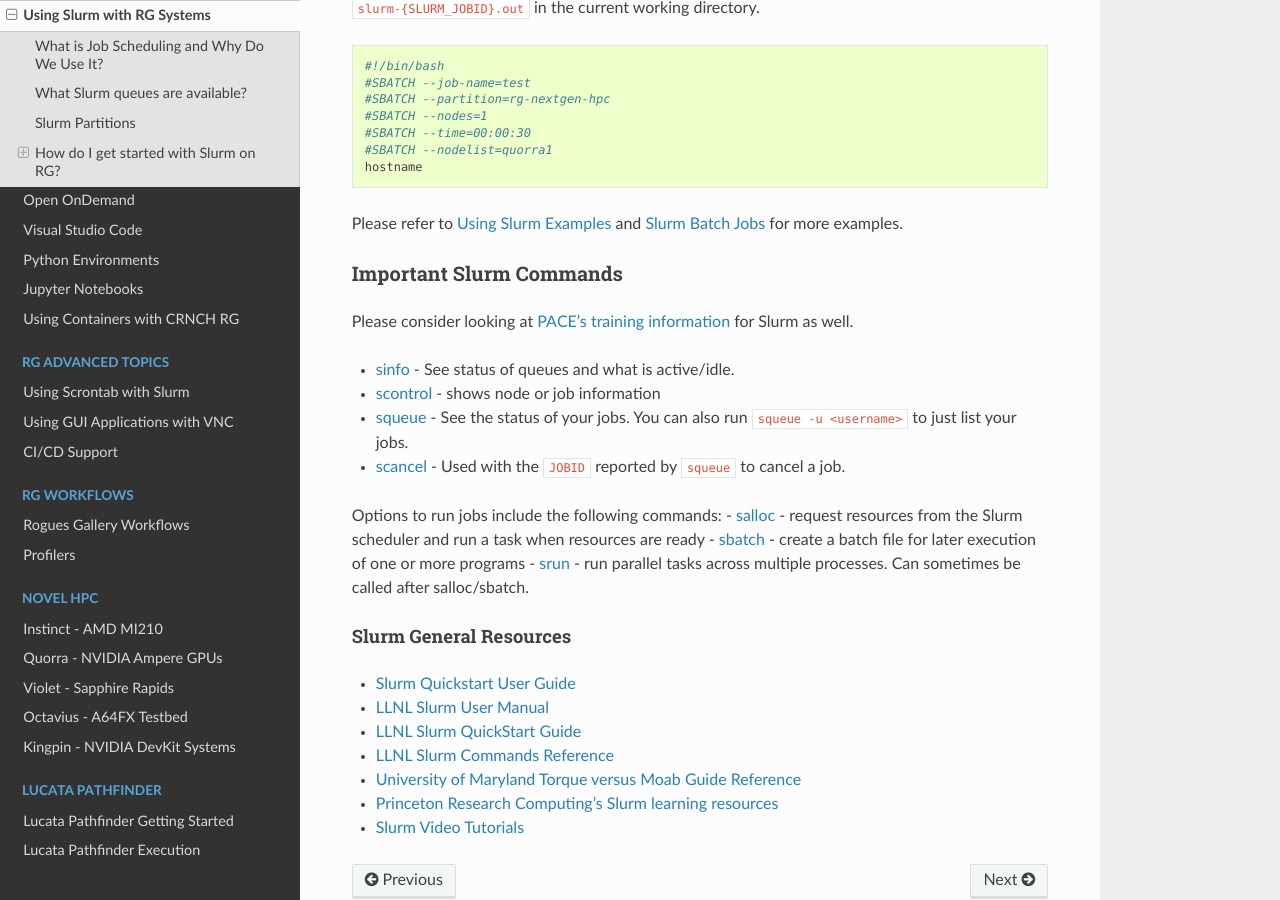
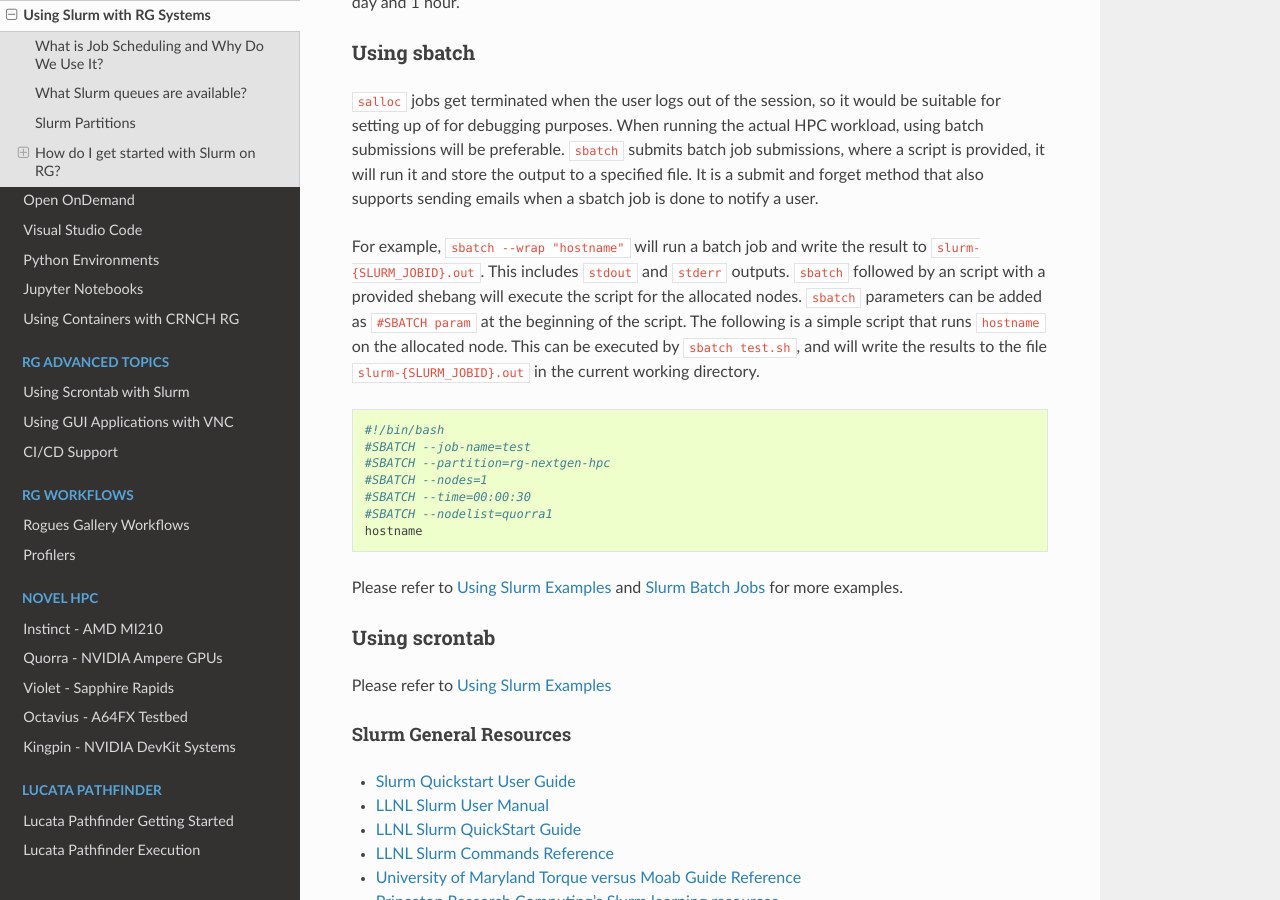
Before and after one commit to gt-crnch-rg/read-the-docs, a Sphinx documentation site: the page built from docs/general/using-slurm.rst, in a window 1280 px wide and 900 px high, scrolled down 2664 px. Built offline with Sphinx 7.4.7 and the Read the Docs theme 3.1.0, drawn with Linux system fonts in a browser that asks for light colours; pages that are not in the unit, such as notebooks, are missing from menus; some of the changed text lies outside the part shown.

Commit message:
add snippets for examples

```diff
--- a/docs/general/using-slurm.rst
+++ b/docs/general/using-slurm.rst
@@ -95,6 +95,21 @@
 - `RG Slurm Examples <https://gt-crnch-rg.readthedocs.io/en/main/general/using-slurm-examples.html>`__
 - `RG Workflows <https://gt-crnch-rg.readthedocs.io/en/main/general/rg-workflows.html>`__
 
+Important Slurm Commands
+~~~~~~~~~~~~~~~~~~~~~~~~
+
+Please consider looking at `PACE's training information <https://docs.pace.gatech.edu/training/slurm-orientation/>`__ for Slurm as well.
+
+- `sinfo <https://slurm.schedmd.com/sinfo.html>`__ - See status of queues and what is active/idle.
+- `scontrol <https://slurm.schedmd.com/scontrol.html>`__ - shows node or job information
+- `squeue <https://slurm.schedmd.com/squeue.html>`__ - See the status of your jobs. You can also run ``squeue -u <username>`` to just list your jobs.
+- `scancel <https://slurm.schedmd.com/scancel.html>`__ - Used with the ``JOBID`` reported by ``squeue`` to cancel a job.
+
+Options to run jobs include the following commands:
+- `salloc <https://slurm.schedmd.com/salloc.html>`__ - request resources from the Slurm scheduler and run a task when resources are ready
+- `sbatch <https://slurm.schedmd.com/sbatch.html>`__ - create a batch file for later execution of one or more programs
+- `srun <https://slurm.schedmd.com/srun.html>`__ - run parallel tasks across multiple processes. Can sometimes be called after salloc/sbatch.
+
 Here we go through some basic examples and uscases.
 
 So far we discussed about how to figure out which resources are available within the SLURM nodes. Now we talk about
@@ -175,20 +190,10 @@
 Please refer to `Using Slurm Examples <https://gt-crnch-rg.readthedocs.io/en/main/general/using-slurm-examples.html>`__ and
 `Slurm Batch Jobs <https://gt-crnch-rg.readthedocs.io/en/main/general/slurm-batch-jobs.html>`__ for more examples.
 
-Important Slurm Commands
-~~~~~~~~~~~~~~~~~~~~~~~~
+Using scrontab
+~~~~~~~~~~~~~~
 
-Please consider looking at `PACE's training information <https://docs.pace.gatech.edu/training/slurm-orientation/>`__ for Slurm as well.
-
-- `sinfo <https://slurm.schedmd.com/sinfo.html>`__ - See status of queues and what is active/idle.
-- `scontrol <https://slurm.schedmd.com/scontrol.html>`__ - shows node or job information
-- `squeue <https://slurm.schedmd.com/squeue.html>`__ - See the status of your jobs. You can also run ``squeue -u <username>`` to just list your jobs.
-- `scancel <https://slurm.schedmd.com/scancel.html>`__ - Used with the ``JOBID`` reported by ``squeue`` to cancel a job.
-
-Options to run jobs include the following commands:
-- `salloc <https://slurm.schedmd.com/salloc.html>`__ - request resources from the Slurm scheduler and run a task when resources are ready
-- `sbatch <https://slurm.schedmd.com/sbatch.html>`__ - create a batch file for later execution of one or more programs
-- `srun <https://slurm.schedmd.com/srun.html>`__ - run parallel tasks across multiple processes. Can sometimes be called after salloc/sbatch.
+Please refer to `Using Slurm Examples <https://gt-crnch-rg.readthedocs.io/en/main/general/using-scrontab-slurm.html>`__
 
 Slurm General Resources
 =======================
```
Also changed, not shown: docs/general/using-slurm-examples.rst (+9 -0 lines).
